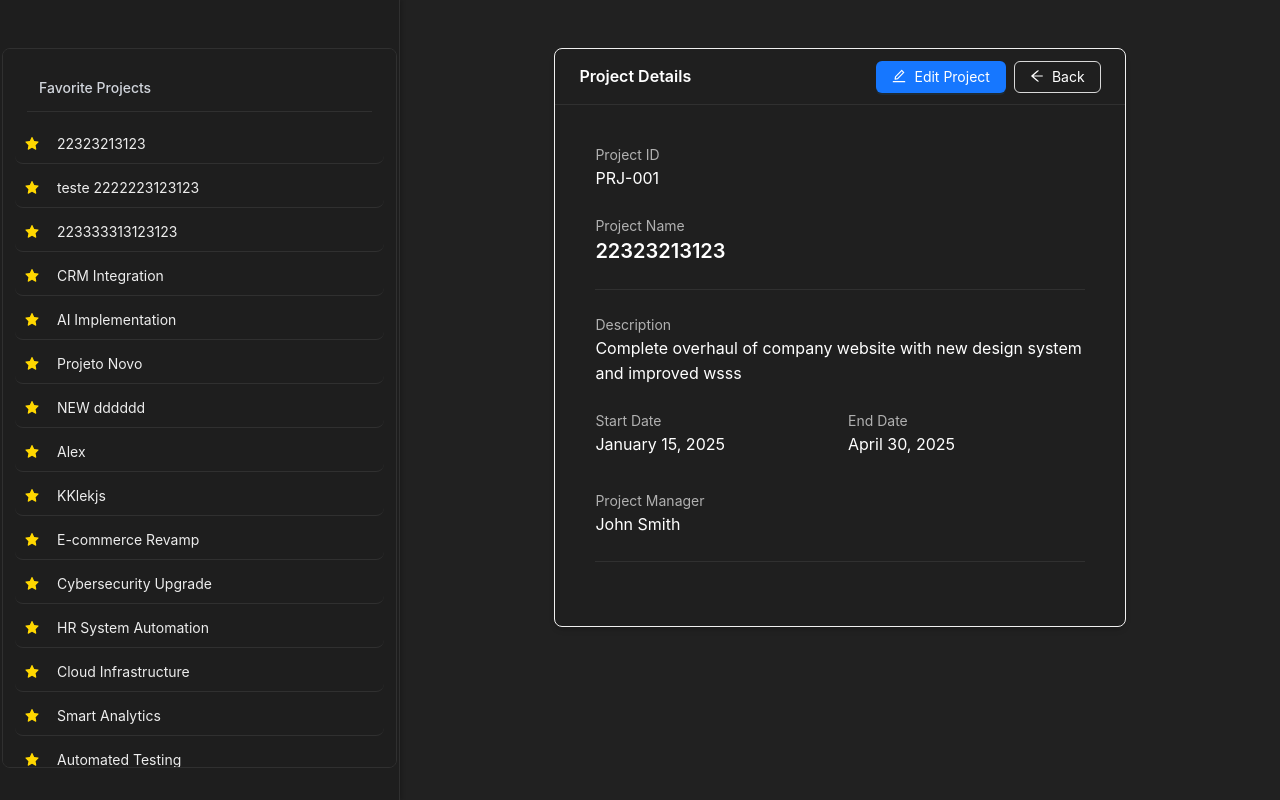
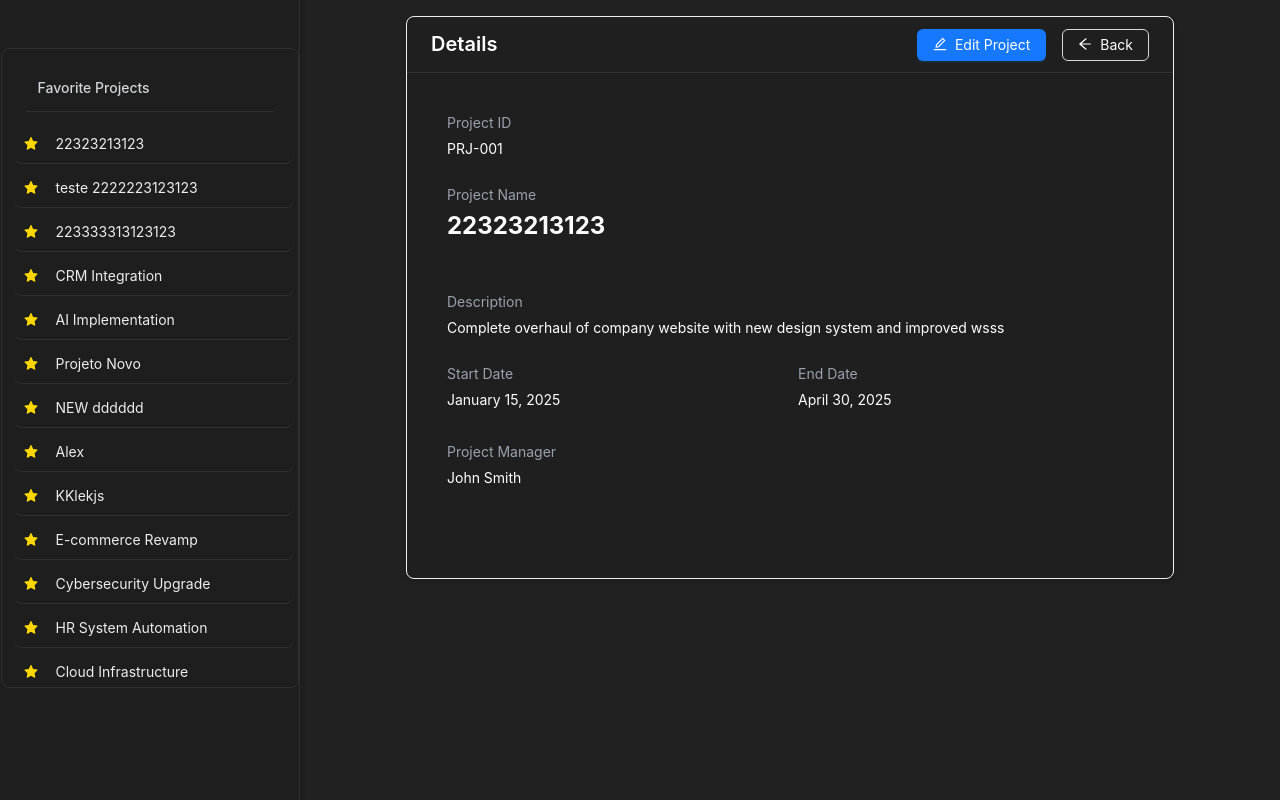
Before and after one commit to andre26z/tablecrud, a Next.js app: page /details/1 in a window 1280 px wide. Built offline with nearby package versions, Linux system fonts and the light colour scheme.

Commit message:
colors fix

```diff
--- a/src/app/(main)/create/page.tsx
+++ b/src/app/(main)/create/page.tsx
@@ -11,11 +11,13 @@ import {
   Space,
   message,
   ConfigProvider,
-  Spin
+  Spin,
+  Grid
 } from 'antd';
 import { ArrowLeftOutlined, SaveOutlined } from '@ant-design/icons';
 
 const { TextArea } = Input;
+const { useBreakpoint } = Grid;
 
 export default function CreateProjectPage() {
   const router = useRouter();
@@ -24,6 +26,7 @@ export default function CreateProjectPage() {
   const [submitting, setSubmitting] = useState(false);
   const [submitError, setSubmitError] = useState(null);
   const [submitSuccess, setSubmitSuccess] = useState(null);
+  const screens = useBreakpoint();
 
   // Create message instance for antd v5 compatibility
   const [messageApi, contextHolder] = message.useMessage();
@@ -95,23 +98,10 @@ export default function CreateProjectPage() {
     router.push('/');
   };
 
-  const containerStyle = {
-    display: 'flex',
-    justifyContent: 'center',
-    alignItems: 'flex-start',
-    padding: '2rem 1rem',
-  };
-
-  const wrapperStyle = {
-    width: '100%',
-    maxWidth: '70%',
-    color: 'white',
-  };
-
   // Render form component (will be conditionally displayed)
   const formComponent = (
-    <div style={containerStyle}>
-      <div style={wrapperStyle}>
+    <div className="w-full flex justify-center">
+      <div className={`mx-0.5 w-[calc(100%-4px)] ${screens.md ? 'max-w-3xl' : 'max-w-full'}`}>
         {contextHolder}
         <ConfigProvider
           theme={{
@@ -145,12 +135,13 @@ export default function CreateProjectPage() {
           }}
         >
           <Card
-            title="Create New Project"
+            title={<span className="text-base md:text-xl">Create New Project</span>}
             className="shadow-md rounded-lg"
             extra={
               <Button
                 icon={<ArrowLeftOutlined />}
                 onClick={handleCancel}
+                size={screens.md ? "middle" : "small"}
               >
                 Back
               </Button>
@@ -160,7 +151,7 @@ export default function CreateProjectPage() {
               form={form}
               layout="vertical"
               onFinish={onFinish}
-              className="p-4"
+              className="p-2 md:p-4"
             >
               <Form.Item
                 name="projectId"
@@ -221,16 +212,20 @@ export default function CreateProjectPage() {
               </Form.Item>
 
               <Form.Item>
-                <Space>
+                <Space size={screens.md ? "middle" : "small"} className="flex flex-wrap">
                   <Button
                     type="primary"
                     htmlType="submit"
                     icon={<SaveOutlined />}
                     loading={submitting}
+                    size={screens.md ? "middle" : "small"}
                   >
                     Create Project
                   </Button>
-                  <Button onClick={handleCancel}>
+                  <Button
+                    onClick={handleCancel}
+                    size={screens.md ? "middle" : "small"}
+                  >
                     Cancel
                   </Button>
                 </Space>
@@ -244,17 +239,10 @@ export default function CreateProjectPage() {
 
   // Full-page loading spinner
   const loadingSpinner = (message) => (
-    <div style={{
-      display: 'flex',
-      justifyContent: 'center',
-      alignItems: 'center',
-      height: '100vh',
-      width: '100%',
-      background: '#121212'
-    }}>
-      <div style={{ textAlign: 'center' }}>
+    <div className="flex justify-center items-center h-screen w-full bg-[#121212]">
+      <div className="text-center">
         <Spin size="large" />
-        <div style={{ marginTop: '12px', color: '#FFFFFF' }}>{message}</div>
+        <div className="mt-3 text-white">{message}</div>
       </div>
     </div>
   );
--- a/src/app/(main)/details/[id]/page.tsx
+++ b/src/app/(main)/details/[id]/page.tsx
@@ -10,7 +10,8 @@ import {
   Spin,
   ConfigProvider,
   Typography,
-  Divider
+  Divider,
+  Grid
 } from 'antd';
 import { ArrowLeftOutlined, EditOutlined } from '@ant-design/icons';
 import dayjs from 'dayjs';
@@ -27,11 +28,13 @@ interface ProjectType {
 }
 
 const { Title, Text, Paragraph } = Typography;
+const { useBreakpoint } = Grid;
 
 export default function ProjectDetailsPage() {
   const router = useRouter();
   const params = useParams();
   const projectId = params.id as string;
+  const screens = useBreakpoint();
 
   const [loading, setLoading] = useState(true);
   const [project, setProject] = useState<ProjectType | null>(null);
@@ -88,49 +91,18 @@ export default function ProjectDetailsPage() {
   // Loading state
   if (loading) {
     return (
-      <div style={{
-        display: 'flex',
-        justifyContent: 'center',
-        alignItems: 'center',
-        height: '100vh',
-        width: '100%'
-      }}>
-        <div style={{ textAlign: 'center' }}>
+      <div className="flex justify-center items-center h-screen w-full bg-[#121212]">
+        <div className="text-center">
           <Spin size="large" />
-          <div style={{ marginTop: '12px', color: '#FFFFFF' }}>Loading project details...</div>
+          <div className="mt-3 text-white">Loading project details...</div>
         </div>
       </div>
     );
   }
 
-  const containerStyle = {
-    display: 'flex',
-    justifyContent: 'center',
-    alignItems: 'flex-start',
-    padding: '2rem 1rem',
-  };
-
-  const wrapperStyle = {
-    width: '100%',
-    maxWidth: '70%',
-    color: 'white',
-  };
-
-  const labelStyle = {
-    fontSize: '14px',
-    color: 'rgba(255, 255, 255, 0.65)',
-    marginBottom: '4px',
-  };
-
-  const valueStyle = {
-    fontSize: '16px',
-    color: 'white',
-    marginBottom: '16px',
-  };
-
   return (
-    <div style={containerStyle}>
-      <div style={wrapperStyle}>
+    <div className="w-full flex justify-center">
+      <div className={`mx-0.5 w-[calc(100%-4px)] ${screens.md ? 'max-w-3xl' : 'max-w-full'}`}>
         {contextHolder}
         <ConfigProvider
           theme={{
@@ -141,8 +113,9 @@ export default function ProjectDetailsPage() {
                 colorBgContainer: 'var(--card-background)',
               },
               Typography: {
-                colorText: 'white',
+                colorText: '#',
                 colorTextDescription: 'rgba(255, 255, 255, 0.65)',
+
               },
               Button: {
                 colorText: 'white',
@@ -152,78 +125,79 @@ export default function ProjectDetailsPage() {
           }}
         >
           <Card
-            title="Project Details"
+            title={<span className="text-base md:text-xl">Details</span>}
             className="shadow-md rounded-lg"
             extra={
-              <Space>
+              <Space size={screens.md ? "middle" : "small"} className="flex flex-wrap">
                 <Button
                   icon={<EditOutlined />}
                   onClick={handleEdit}
                   type="primary"
+                  size={screens.md ? "middle" : "small"}
                 >
                   Edit Project
                 </Button>
                 <Button
                   icon={<ArrowLeftOutlined />}
                   onClick={handleBack}
+                  size={screens.md ? "middle" : "small"}
                 >
                   Back
                 </Button>
               </Space>
             }
           >
-            <div className="p-4">
-              <div className="mb-6">
-                <Text style={labelStyle}>Project ID</Text>
-                <Paragraph style={valueStyle}>
+            <div className="p-2 md:p-4">
+              <div className="mb-4 md:mb-6">
+                <Text className="text-sm text-gray-400">Project ID</Text>
+                <Paragraph className="text-white text-base md:text-lg mt-1">
                   {project?.projectId || 'Not available'}
                 </Paragraph>
               </div>
 
-              <div className="mb-6">
-                <Text style={labelStyle}>Project Name</Text>
-                <Paragraph style={valueStyle}>
-                  <Title level={4} style={{ color: 'white', margin: 0 }}>
-                    {project?.projectName || 'Not available'}
-                  </Title>
-                </Paragraph>
+            <div className="mb-4 md:mb-6">
+            <Text className="text-sm text-gray-400">Project Name</Text>
+            <div className="mt-1">
+              {/* Use a regular div instead of Typography.Title */}
+              <div style={{ color: 'white', fontWeight: 'bold' }} className="text-xl md:text-2xl font-medium">
+                {project?.projectName || 'Not available'}
               </div>
+            </div>
+          </div>
 
-              <Divider style={{ borderColor: '#303030' }} />
+              <Divider className="border-gray-700 my-3 md:my-4" />
 
-              <div className="mb-6">
-                <Text style={labelStyle}>Description</Text>
-                <Paragraph style={valueStyle}>
+              <div className="mb-4 md:mb-6">
+                <Text className="text-sm text-gray-400">Description</Text>
+                <Paragraph className="text-white text-base mt-1">
                   {project?.description || 'No description provided'}
                 </Paragraph>
               </div>
 
               <div className="grid grid-cols-1 md:grid-cols-2 gap-4 mb-4">
                 <div>
-                  <Text style={labelStyle}>Start Date</Text>
-                  <Paragraph style={valueStyle}>
+                  <Text className="text-sm text-gray-400">Start Date</Text>
+                  <Paragraph className="text-white text-base md:text-lg mt-1">
                     {formatDate(project?.startDate)}
                   </Paragraph>
                 </div>
 
                 <div>
-                  <Text style={labelStyle}>End Date</Text>
-                  <Paragraph style={valueStyle}>
+                  <Text className="text-sm text-gray-400">End Date</Text>
+                  <Paragraph className="text-white text-base md:text-lg mt-1">
                     {formatDate(project?.endDate)}
                   </Paragraph>
                 </div>
               </div>
 
-              <div className="mb-6">
-                <Text style={labelStyle}>Project Manager</Text>
-                <Paragraph style={valueStyle}>
+              <div className="mb-4 md:mb-6">
+                <Text className="text-sm text-gray-400">Project Manager</Text>
+                <Paragraph className="text-white text-base md:text-lg mt-1">
                   {project?.projectManager || 'Not assigned'}
                 </Paragraph>
               </div>
 
-              <Divider style={{ borderColor: '#303030' }} />
-
-
+              <Divider className="border-gray-700 my-3 md:my-4" />
             </div>
           </Card>
         </ConfigProvider>
--- a/src/app/(main)/edit/[id]/page.tsx
+++ b/src/app/(main)/edit/[id]/page.tsx
@@ -11,7 +11,8 @@ import {
   Space,
   message,
   Spin,
-  ConfigProvider
+  ConfigProvider,
+  Grid
 } from 'antd';
 import { ArrowLeftOutlined, SaveOutlined } from '@ant-design/icons';
 import dayjs from 'dayjs';
@@ -28,11 +29,13 @@ interface ProjectType {
 }
 
 const { TextArea } = Input;
+const { useBreakpoint } = Grid;
 
 export default function EditProjectPage() {
   const router = useRouter();
   const params = useParams();
   const projectId = params.id as string;
+  const screens = useBreakpoint();
 
   const [loading, setLoading] = useState(true);
   const [submitting, setSubmitting] = useState(false);
@@ -123,41 +126,21 @@ export default function EditProjectPage() {
     router.push('/');
   };
 
-  const containerStyle = {
-    display: 'flex',
-    justifyContent: 'center',
-    alignItems: 'flex-start',
-    padding: '2rem 1rem',
-  };
-
-  const wrapperStyle = {
-    width: '100%',
-    maxWidth: '70%',
-    color: 'white',
-  };
-
   // Loading state
   if (loading) {
-     return (
-          <div style={{
-            display: 'flex',
-            justifyContent: 'center',
-            alignItems: 'center',
-            height: '100vh',
-            width: '100%',
-            background: '#121212'
-          }}>
-            <div style={{ textAlign: 'center' }}>
-              <Spin size="large" />
-              <div style={{ marginTop: '12px', color: '#FFFFFF' }}>Loading project data...</div>
-            </div>
-          </div>
-        );
+    return (
+      <div className="flex justify-center items-center h-screen w-full bg-[#121212]">
+        <div className="text-center">
+          <Spin size="large" />
+          <div className="mt-3 text-white">Loading project data...</div>
+        </div>
+      </div>
+    );
   }
 
   return (
-    <div style={containerStyle}>
-      <div style={wrapperStyle}>
+    <div className="w-full flex justify-center">
+      <div className={`mx-0.5 w-[calc(100%-4px)] ${screens.md ? 'max-w-3xl' : 'max-w-full'}`}>
         {contextHolder}
         <ConfigProvider
           theme={{
@@ -191,12 +174,13 @@ export default function EditProjectPage() {
           }}
         >
           <Card
-            title="Edit Project"
+            title={<span className="text-base md:text-xl">Edit Project</span>}
             className="shadow-md rounded-lg"
             extra={
               <Button
                 icon={<ArrowLeftOutlined />}
                 onClick={handleCancel}
+                size={screens.md ? "middle" : "small"}
               >
                 Back
               </Button>
@@ -206,7 +190,7 @@ export default function EditProjectPage() {
               form={form}
               layout="vertical"
               onFinish={onFinish}
-              className="p-4"
+              className="p-2 md:p-4"
               // We don't need initialValues here since we're using form.setFieldsValue in the useEffect
             >
               <Form.Item
@@ -268,16 +252,20 @@ export default function EditProjectPage() {
               </Form.Item>
 
               <Form.Item>
-                <Space>
+                <Space size={screens.md ? "middle" : "small"} className="flex flex-wrap">
                   <Button
                     type="primary"
                     htmlType="submit"
                     icon={<SaveOutlined />}
                     loading={submitting}
+                    size={screens.md ? "middle" : "small"}
                   >
                     Save Changes
                   </Button>
-                  <Button onClick={handleCancel}>
+                  <Button
+                    onClick={handleCancel}
+                    size={screens.md ? "middle" : "small"}
+                  >
                     Cancel
                   </Button>
                 </Space>
--- a/src/app/(main)/layout.tsx
+++ b/src/app/(main)/layout.tsx
@@ -13,9 +13,6 @@ import FavoritesList from '@/src/app/components/FavoritesList';
 const { Content, Sider } = Layout;
 const { useBreakpoint } = Grid;
 
-// Sidebar content
-
-
 // Sidebar component (only for md+ screens)
 const ProjectSidebar = () => {
   const screens = useBreakpoint();
@@ -24,14 +21,19 @@ const ProjectSidebar = () => {
 
   return (
     <Sider
-      width={400}
-
+      width={300}
+      breakpoint="lg"
+      collapsedWidth="0"
       style={{
-        backgroundColor: '#1E1E1E', // Match DataTable's background
-        padding: '48px 2px 2px 2px ',
-
-        borderRight: '1px solid #303030', // Subtle border like table lines
-        boxShadow: '2px 0 4px rgba(0,0,0,0.2)', // Slight shadow for depth
+        backgroundColor: '#1E1E1E',
+        padding: '48px 0.5px 0.5px 0.5px',
+        borderRight: '1px solid #303030',
+        boxShadow: '2px 0 4px rgba(0,0,0,0.2)',
+        position: 'fixed',
+        left: 0,
+        height: '100vh',
+        zIndex: 10,
+        overflow: 'auto'
       }}
     >
       <FavoritesList />
@@ -46,9 +48,15 @@ const MobileFavoritesCard = () => {
   if (screens.md) return null;
 
   return (
-    <Card title="Favorite Projects" className="mt-4 shadow-md bg-[#282828] text-white">
-      <FavoritesList />
-    </Card>
+    <div className="w-[calc(100%-4px)] mx-0.5 mt-4">
+      <Card
+        title="Favorite Projects"
+        className="shadow-md bg-[#282828] text-white w-full overflow-hidden"
+
+      >
+        <FavoritesList />
+      </Card>
+    </div>
   );
 };
 
@@ -84,7 +92,7 @@ export default function AppLayout({ children }: { children: React.ReactNode }) {
           <ProjectSidebar />
 
           {/* Main Content */}
-          <Layout className={`w-full ${screens.md ? 'ml-[0px]' : 'ml-0'}`}>
+          <Layout className={`w-full ${screens.md ? 'ml-[300px]' : 'ml-0'}`}>
             <Content className="bg-[#212121] p-4 w-full flex flex-col items-center">
               <div className="w-full max-w-6xl">
                 {children}
--- a/src/app/components/FavoritesList.tsx
+++ b/src/app/components/FavoritesList.tsx
@@ -43,7 +43,7 @@ const FavoritesList = ({ className = '' }) => {
         label: (
           <Link
             href={`/edit/${project.key}`}
-            className="flex items-center transition duration-200"
+            className="flex items-center transition duration-200 truncate"
             style={{
               display: 'flex',
               alignItems: 'center',
@@ -52,6 +52,9 @@ const FavoritesList = ({ className = '' }) => {
               transition: 'background 0.2s ease-in-out',
               color: '#EDEDED',
               textDecoration: 'none',
+              overflow: 'hidden',
+              textOverflow: 'ellipsis',
+              whiteSpace: 'nowrap',
             }}
           >
             {project.projectName}
@@ -62,6 +65,7 @@ const FavoritesList = ({ className = '' }) => {
           padding: '10px',
           borderBottom: '1px solid #303030',
           backgroundColor: isActive ? '#303030' : 'transparent',
+          width: '100%',
         },
         className: `${isActive ? 'bg-gray-800' : 'hover:bg-gray-800'}`
       };
@@ -69,21 +73,25 @@ const FavoritesList = ({ className = '' }) => {
   ];
 
   return (
+    <div className={`w-full ${className}`}>
       <Menu
         mode="inline"
-      className={`border-none rounded-lg ${className}`}
+        className="border-none rounded-lg w-full"
         style={{
           backgroundColor: '#1E1E1E',
           color: '#EDEDED',
           border: '1px solid #303030',
           padding: '8px',
-        maxHeight: '720px', // Set max height
+          maxHeight: '80vh', // More responsive max height using viewport height
           overflowY: favoriteProjects.length > maxVisibleItems ? 'auto' : 'visible',
+          overflowX: 'hidden', // Prevent horizontal scrolling
           scrollbarWidth: 'thin', // Firefox
           scrollbarColor: '#555 #222', // Dark theme scrollbar
+          width: '100%', // Ensure full width
         }}
         items={menuItems}
       />
+    </div>
   );
 };
 
```
Also changed, not shown: src/app/(main)/page.tsx (+10 -2 lines), src/app/globals.css (+6 -1 lines). Lines whose indentation alone changed are shown as unchanged.
